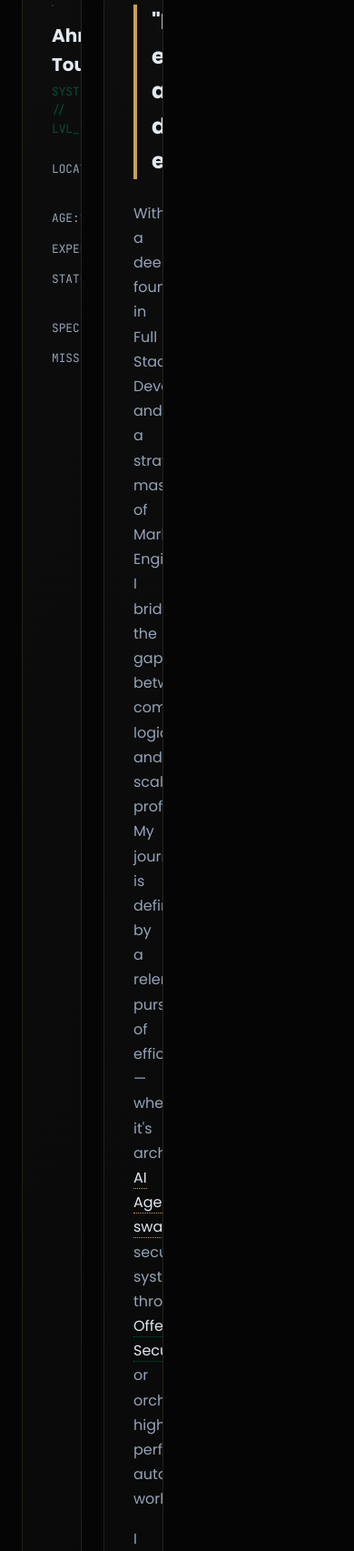
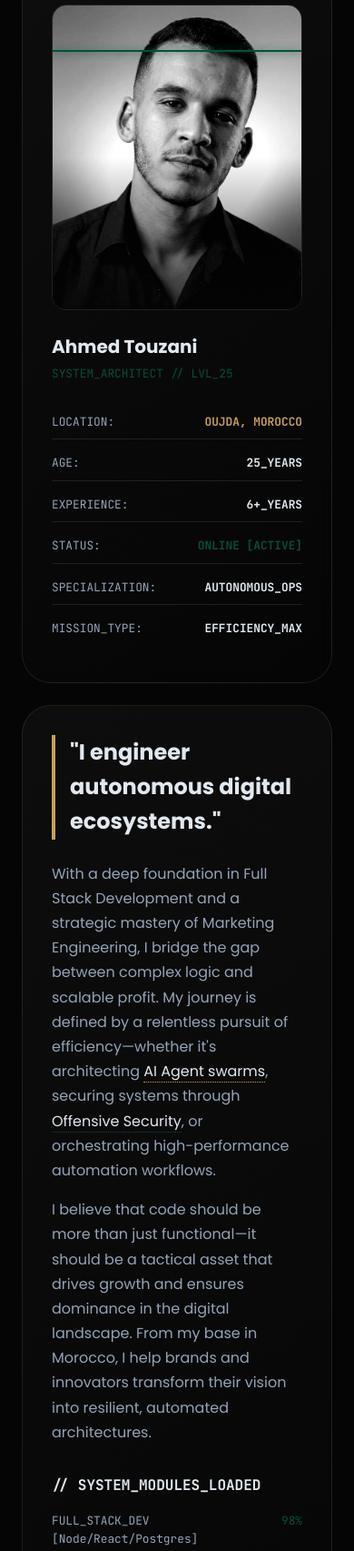
Before and after one commit to ahmedtouzani/portfolio, a plain HTML site: page index.html in a window 390 px wide. Shown: the part 5866-7571 px from the top of the page at 91% size. Drawn offline with nearby package versions, Linux system fonts and the light colour scheme; some packages are replaced by stand-ins of ours; a script that the page names is missing.

Commit message:
fix: restore mobile responsiveness for about me section

```diff
--- a/css/bento.css
+++ b/css/bento.css
@@ -565,12 +565,99 @@
 /* --- System Footer --- */
 .system-footer {
     background: #050505;
-    border-top: 1px solid rgba(6, 78, 59, 0.3);
+    border-top: 1px solid rgba(230, 0, 0, 0.3); /* Crimson */
     padding: 4rem 0 2rem;
     font-family: 'JetBrains Mono', monospace;
     position: relative;
     overflow: hidden;
 }
+
+/* ... existing footer styles ... */
+
+/* --- About Section: Operator Profile --- */
+.profile-image-container {
+    position: relative;
+    width: 100%;
+    margin-bottom: 1.5rem;
+    border-radius: 1rem;
+    overflow: hidden;
+    border: 1px solid var(--border-gold-subtle);
+}
+
+.profile-overlay {
+    position: absolute;
+    inset: 0;
+    background: linear-gradient(to bottom, transparent 50%, rgba(5, 5, 5, 0.8));
+    z-index: 2;
+}
+
+.scanner-line {
+    position: absolute;
+    top: 0;
+    left: 0;
+    width: 100%;
+    height: 2px;
+    background: var(--emerald); /* Crimson via var */
+    box-shadow: 0 0 10px var(--emerald);
+    z-index: 3;
+    animation: scanProfile 3s ease-in-out infinite;
+    opacity: 0.8;
+}
+
+@keyframes scanProfile {
+    0% { top: 0; opacity: 0; }
+    10% { opacity: 1; }
+    90% { opacity: 1; }
+    100% { top: 100%; opacity: 0; }
+}
+
+.stat-row {
+    display: flex;
+    justify-content: space-between;
+    align-items: center;
+    padding: 0.5rem 0;
+    border-bottom: 1px solid rgba(255, 255, 255, 0.1);
+    font-family: var(--font-mono);
+    font-size: 0.8rem;
+    color: var(--text-muted);
+}
+
+.stat-row span:last-child {
+    color: var(--text-main);
+    font-weight: 600;
+}
+
+/* Skill Matrix */
+.skill-container {
+    margin-bottom: 1rem;
+}
+
+.skill-header {
+    display: flex;
+    justify-content: space-between;
+    margin-bottom: 0.25rem;
+    font-family: var(--font-mono);
+    font-size: 0.8rem;
+    color: var(--text-muted);
+}
+
+.skill-bar-bg {
+    width: 100%;
+    height: 6px;
+    background: rgba(255, 255, 255, 0.1);
+    border-radius: 3px;
+    overflow: hidden;
+}
+
+.skill-bar-fill {
+    height: 100%;
+    background: var(--emerald); /* Crimson via var */
+    border-radius: 3px;
+    box-shadow: 0 0 10px rgba(230, 0, 0, 0.3);
+    width: 0; /* Animated inline */
+    transition: width 1s ease-out;
+}
+
 
 .system-footer::before {
     content: '';
--- a/index.html
+++ b/index.html
@@ -765,7 +765,7 @@
           <span class="bracket-right">/&gt;</span>
         </h2>
 
-        <div class="about-grid">
+        <div class="about-grid bento-grid">
             <!-- Left Column: Bio-Data & Stats -->
             <div class="bento-card col-span-4 profile-card" data-aos="fade-right">
                 <div class="profile-image-container">
```
